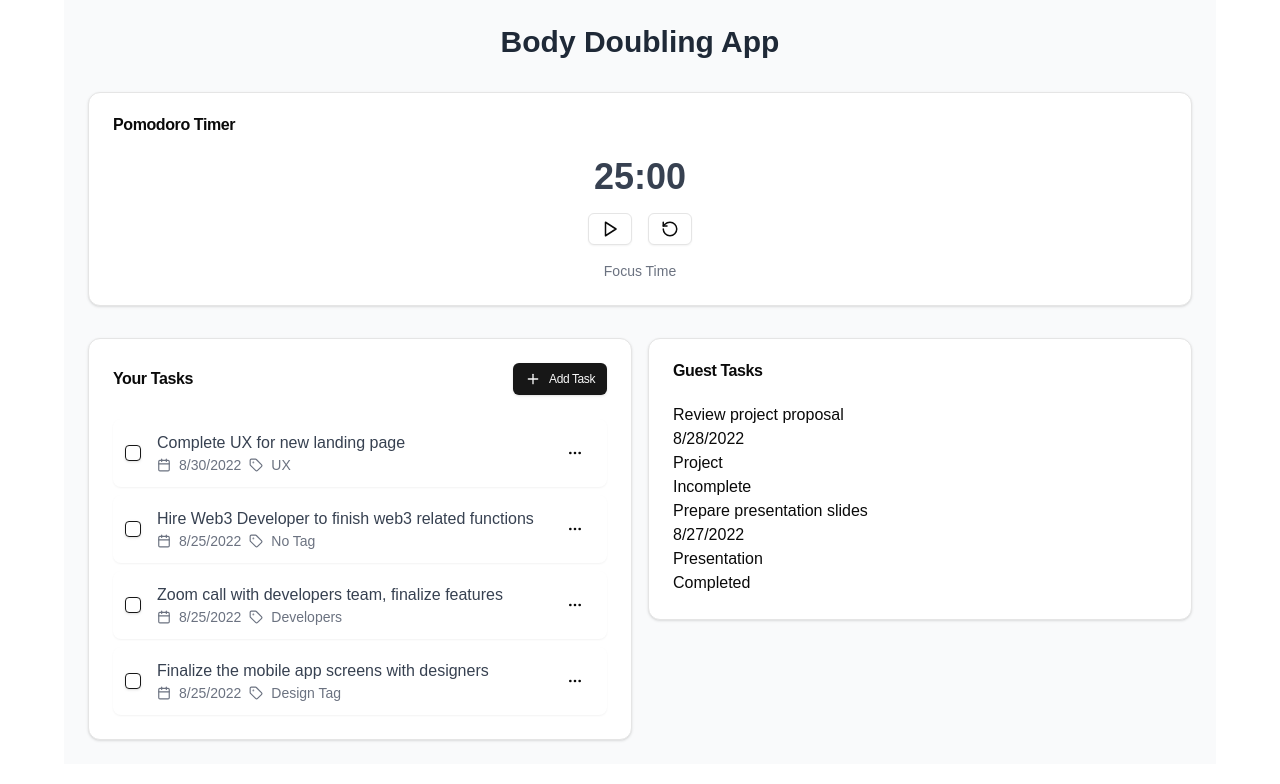
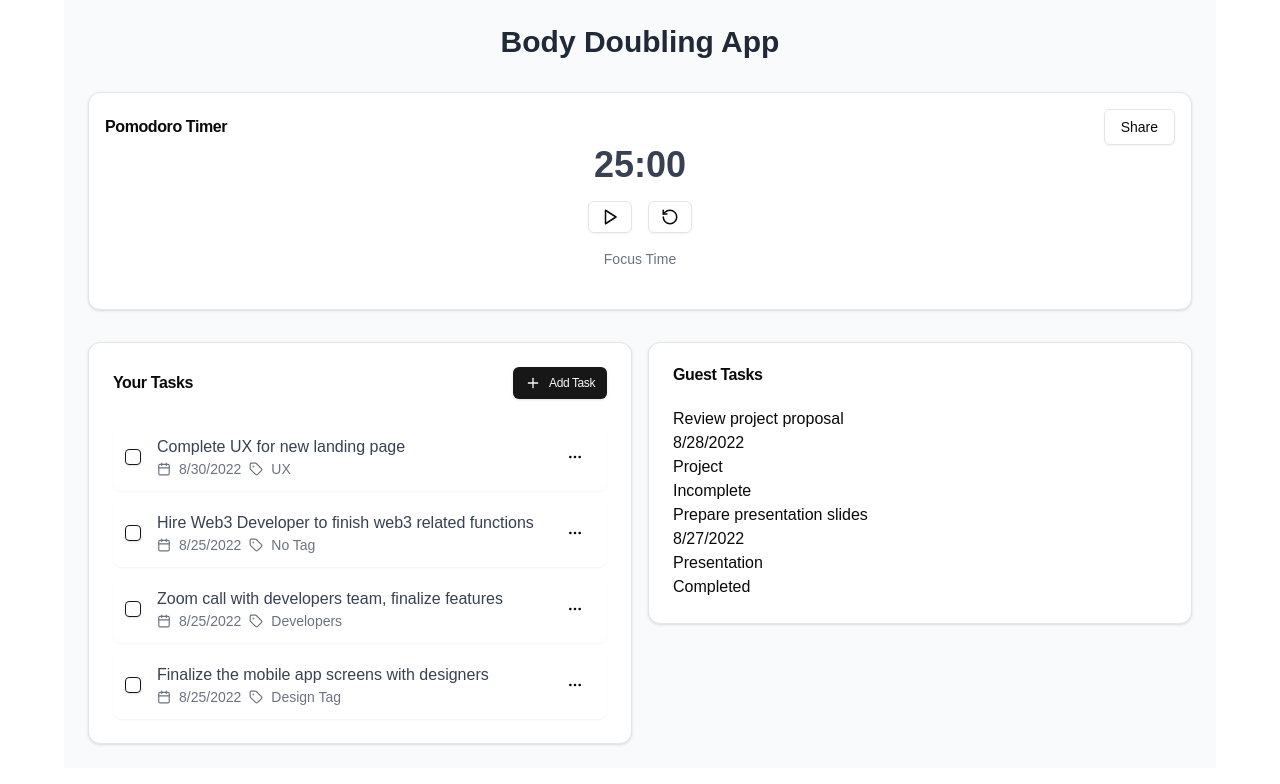
Before and after one commit to Grazinascito/toduov3, a Next.js app: page / in a window 1280 px wide. Shown: the top 784 px of the page. Built offline with nearby package versions, Linux system fonts and the light colour scheme; no server answers.

Commit message:
refactor: Update component imports and add ShareButton to Pomodoro component

```diff
--- a/components/Pomodoro.tsx
+++ b/components/Pomodoro.tsx
@@ -3,7 +3,8 @@
 import { Pause, Play, RotateCcw } from "lucide-react";
 import React, { useState, useEffect } from "react";
 import { Button } from "./ui/button";
-import { Card, CardHeader, CardTitle, CardContent } from "./ui/card";
+import { Card, CardTitle, CardContent } from "./ui/card";
+import { ShareButton } from "./ShareButton";
 
 const Pomodoro: React.FC = () => {
   const [timer, setTimer] = useState(25 * 60);
@@ -47,10 +48,15 @@ const Pomodoro: React.FC = () => {
   };
 
   return (
-    <Card className="mb-8">
-      <CardHeader>
-        <CardTitle>Pomodoro Timer</CardTitle>
-      </CardHeader>
+    <Card className="mb-8 p-4">
+      <div className="flex justify-between items-center">
+        <div>
+          <CardTitle>Pomodoro Timer</CardTitle>
+        </div>
+        <div>
+          <ShareButton />
+        </div>
+      </div>
       <CardContent>
         <div className="text-center">
           <div className="text-4xl font-bold mb-4 text-gray-700">
```
